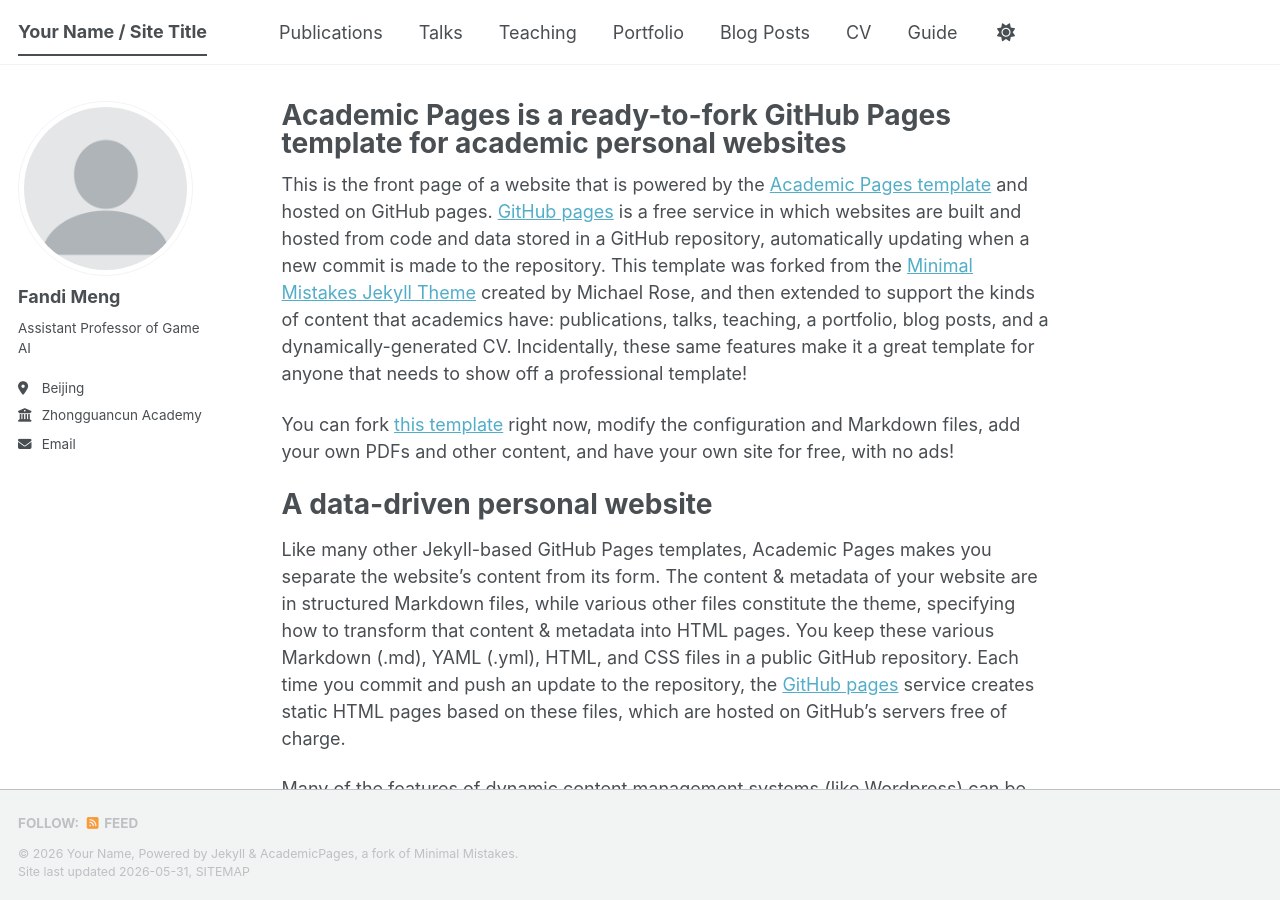
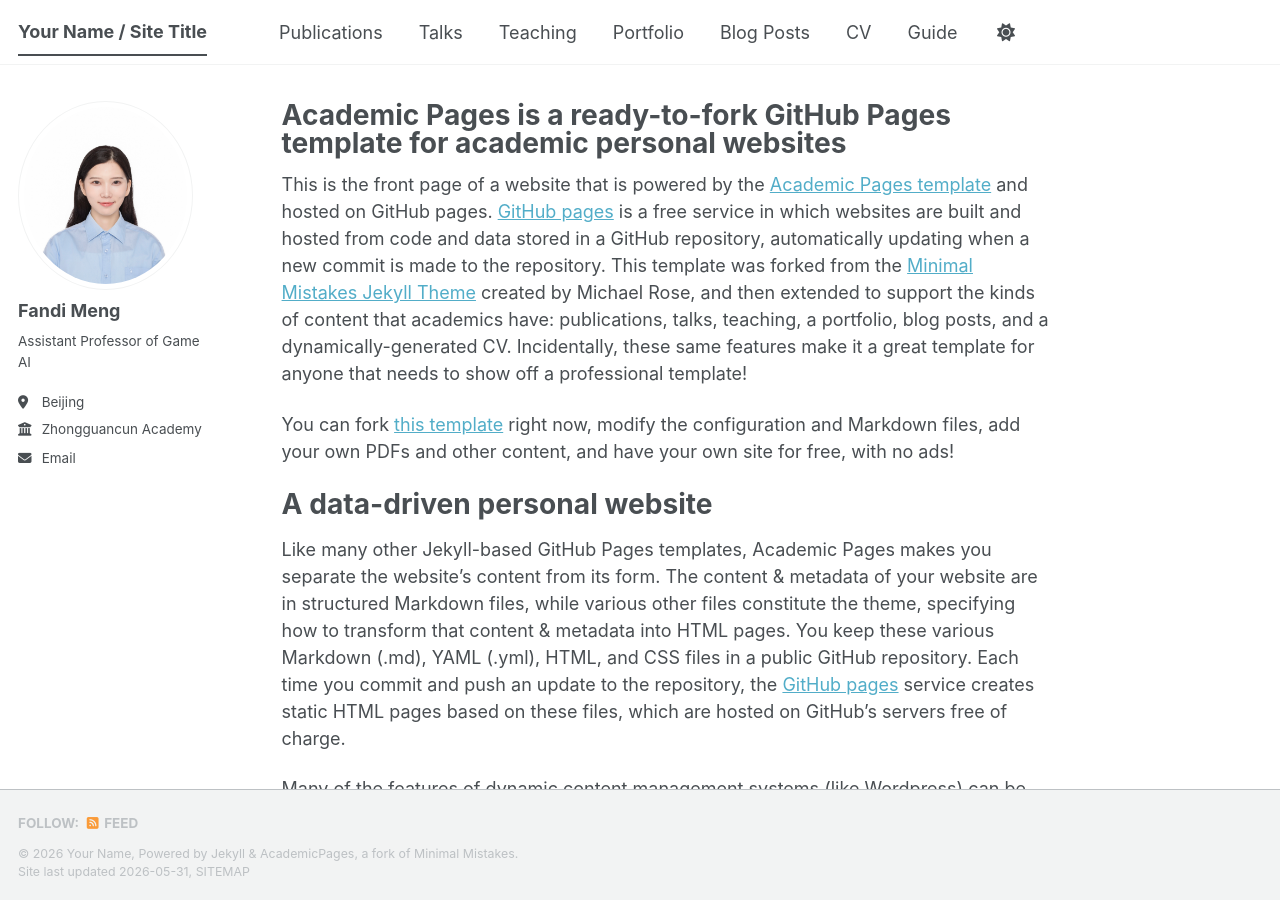
Before and after one commit to fandi-meng-qm/fandi-meng-qm.github.io, a Jekyll site: the page built from _pages/about.md, in a window 1280 px wide and 900 px high. Built offline with Jekyll 4.4.1, drawn with Linux system fonts in a browser that asks for light colours; a script bundle is joined from its source files by our own code; library files that are not in the unit come from our copies.

Commit message:
Update _config.yml

```diff
--- a/_config.yml
+++ b/_config.yml
@@ -23,7 +23,7 @@ repository               : "academicpages/academicpages.github.io"
 #               Additional customization can be done by editing /_includes/author-profile.html
 author:
   # Biographic information
-  avatar           : "profile.png"
+  avatar           : "bio photo.jpg"
   name             : "Fandi Meng"
   pronouns         : # example: "she/her"
   bio              : "Assistant Professor of Game AI"
```
